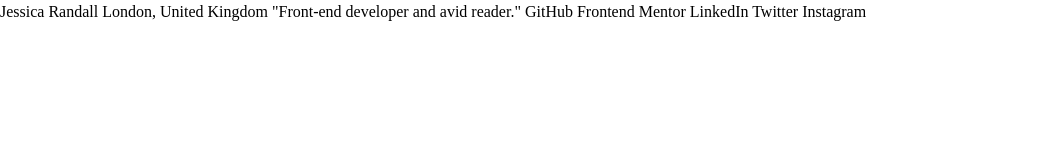
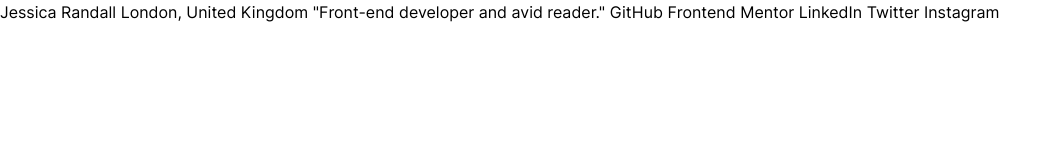
Before and after one commit to 4uwebsite/Social-links-profile, a plain HTML site: page index.html in a window 1280 px wide. Shown: the whole page, without its empty margins (0-1062 px from the left). Drawn offline with Linux system fonts and the light colour scheme.

Commit message:
CSS font setup completed.

```diff
--- a/css/main.css
+++ b/css/main.css
@@ -28,3 +28,17 @@ p, h1, h2, h3, h4, h5, h6 {
     isolation: isolate;
 } */
 /* CSS Reset - END */
+
+
+
+/* GLOBAL - START */
+@font-face {
+    font-family: 'Inter';
+    src: url('/assets/fonts/Inter-VariableFont_slnt\,wght.ttf');
+    font-display: swap;
+}
+
+* {
+    font-family: 'Inter';
+}
+/* GLOBAL - END */
```
